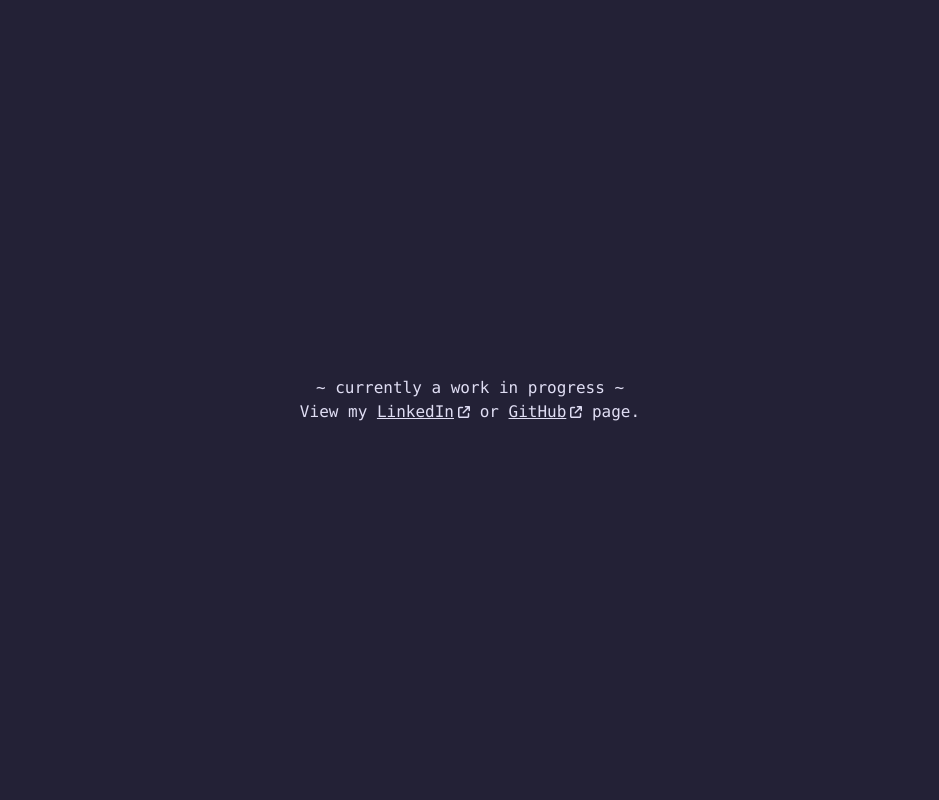
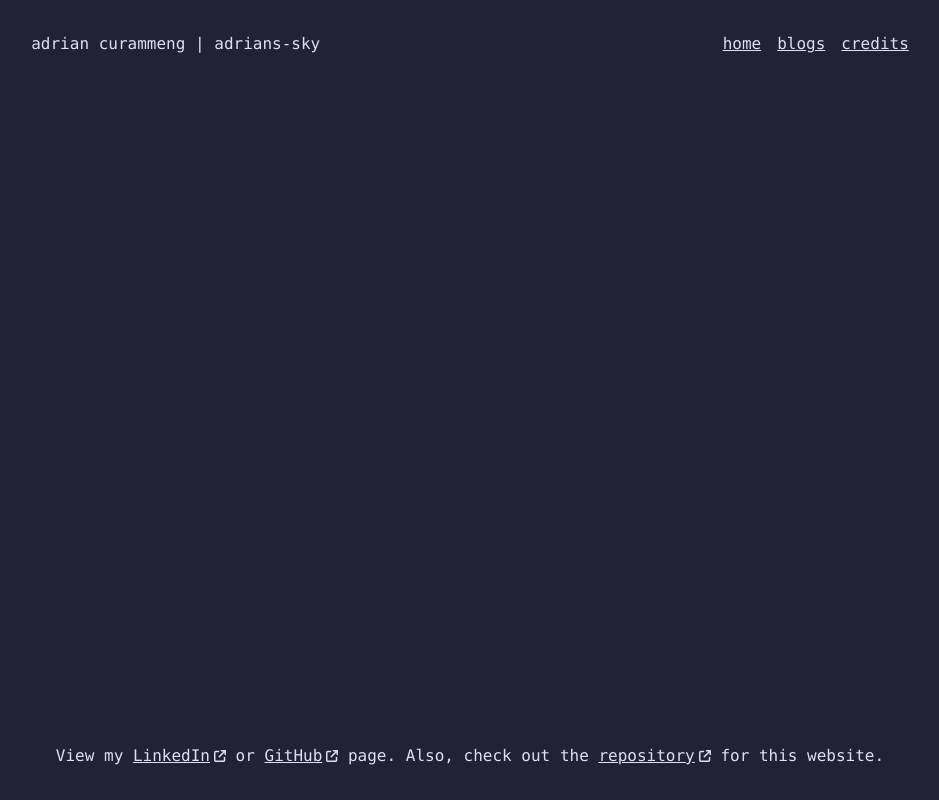
Before and after one commit to adrians-sky/adrians-sky.io, a Next.js app: page / in a window 1280 px wide. Shown: the whole page, without its empty margins (170-1109 px from the left). Built offline with nearby package versions, Linux system fonts and the light colour scheme.

Commit message:
page: changed home page

```diff
--- a/src/app/layout.tsx
+++ b/src/app/layout.tsx
@@ -1,37 +1,19 @@
-import type { Metadata } from "next";
-import "./globals.css";
+import NavBar from "@/components/navbar";
+import Footer from "@/components/footer";
+import "@/styles/globals.css"
 
-export const metadata: Metadata = {
-  title: "Home | adrians-sky",
-  description: "A personal website for Adrian Curammeng built with Typescript, Next.js, and TailwindCSS, deployed on Vercel.",
-  keywords: ["Adrian Curammeng", "adrians-sky", "Website", "Portfolio",
-             "Developer", "Personal Website", "TypeScript", "Next.js",
-             "React", "Tailwind", "Vercel", "GitHub"],
-  author: "Adrian Curammeng",
-  creator: "Adrian Curammeng",
-  robots: {
-      index: true,
-      follow: true,
-      googleBot: {
-          index: true,
-          follow: true,
-      },
-  },
+const HomeLayout = ({ children, }: { children: React.ReactNode }) => {
+    return (
+        <html lang="en">
+            <body>
+                <div className="min-h-screen bg-rosepine-bg">
+                    <NavBar />
+                    {children}
+                    <Footer />
+                </div>
+            </body>
+        </html>
+    );
 }
 
-export const viewport: Viewport = {
-    themeColor: "dark purple",
-    colorScheme: "dark",
-}
-
-export default function RootLayout({
-  children,
-}: Readonly<{
-  children: React.ReactNode;
-}>) {
-  return (
-    <html className="h-full" lang="en">
-      <body className="h-full">{children}</body>
-    </html>
-  );
-}
+export default HomeLayout;
--- a/src/app/page.tsx
+++ b/src/app/page.tsx
@@ -1,42 +1,9 @@
-import { FontAwesomeIcon } from '@fortawesome/react-fontawesome'
-import { faArrowUpRightFromSquare } from "@fortawesome/free-solid-svg-icons";
+import type { NextPage } from "next";
 
-export default function Home() {
+const Home: NextPage = () => {
     return (
-        <div
-            className="
-                h-full
-                flex
-                flex-col
-                justify-center
-                items-center
-                bg-rosepine-bg">
-            <p className="font-mono text-rosepine-text">
-                ~ currently a work in progress ~
-            </p>
-            <p className="font-mono text-rosepine-text">
-                View my {" "}
-                <a
-                    className="inline-flex items-center gap-1 underline"
-                    href="https://www.linkedin.com/in/adrians-sky"
-                    target="_blank">
-                    LinkedIn
-                    <FontAwesomeIcon
-                        className="w-3 h-3"
-                        icon={faArrowUpRightFromSquare} />
-                </a>
-                {" "} or {" "}
-                <a
-                    className="inline-flex items-center gap-1 underline"
-                    href="https://github.com/adrians-sky"
-                    target="_blank">
-                    GitHub
-                    <FontAwesomeIcon
-                        className="w-3 h-3"
-                        icon={faArrowUpRightFromSquare} />
-                </a>
-                {" "} page.
-            </p>
-        </div>
+        <div></div>
     );
-};
+}
+
+export default Home;
```
